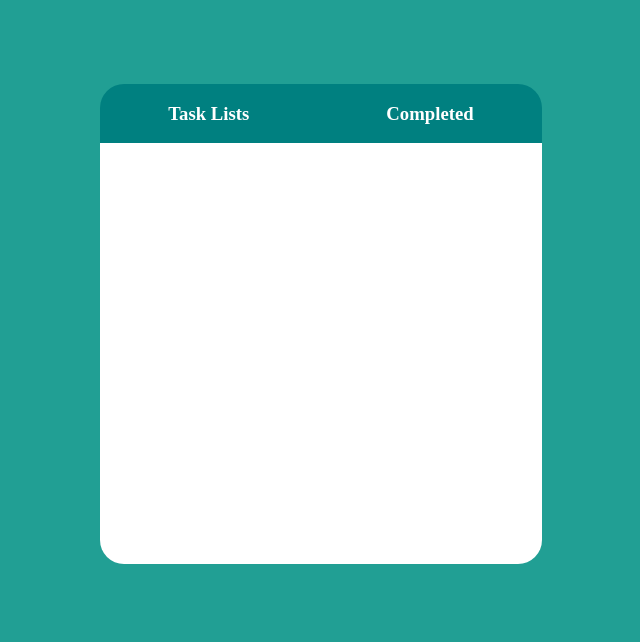
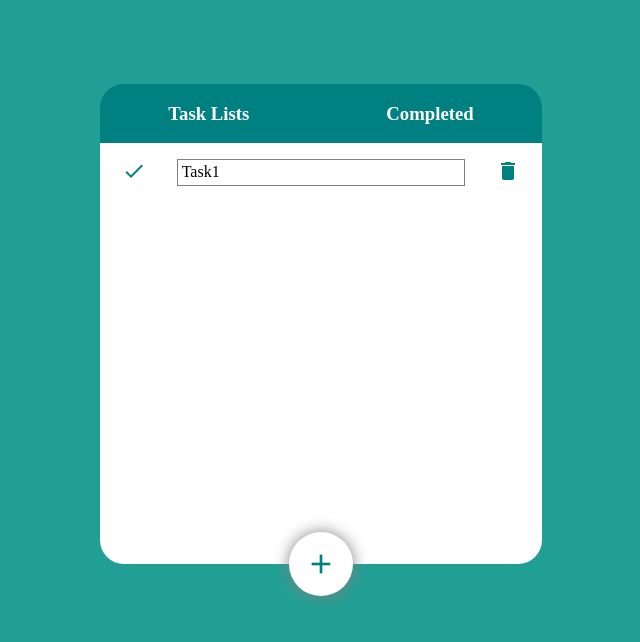
Before and after one commit to ambidexter15/jp2_dev, a plain HTML site: page JP2/Module3/TO_DO_LIST/index.html in a window 1280 px wide. Shown: the whole page, without its empty margins (319-959 px from the left). Drawn offline with Linux system fonts and the light colour scheme.

Commit message:
DOM project

```diff
--- a/JP2/Module3/TO_DO_LIST/index.html
+++ b/JP2/Module3/TO_DO_LIST/index.html
@@ -6,6 +6,8 @@
     <meta name="viewport" content="width=device-width, initial-scale=1.0">
     <title>Document</title>
     <link rel="stylesheet" href="style.css">
+    <link href="https://fonts.googleapis.com/icon?family=Material+Icons"
+      rel="stylesheet">
 </head>
 <body>
     <div class = "container">
@@ -15,8 +17,31 @@
         </div>
 
         <div class="taskList">
-           <!-- <p>Lorem, ipsum dolor sit amet consectetur adipisicing elit. Nesciunt sint eveniet magnam ex voluptates non animi deserunt sapiente laboriosam nobis quam quisquam facilis beatae maxime consectetur, reiciendis similique. Esse, neque!</p>  -->
+         <div class="taskone">
+             <!-- Done icon
+             taskname
+             delete icon -->
+             <span class="material-icons">
+                done
+                </span>
+
+                <p>Task1</p>
+
+                <span class="material-icons">
+                    delete
+                    </span>
+
+
+
+         </div>
         </div>
+    </div>
+
+    <div class="button">
+        <span class="material-icons">
+            add
+            </span>
+
     </div>
 </body>
 </html>
--- a/JP2/Module3/TO_DO_LIST/style.css
+++ b/JP2/Module3/TO_DO_LIST/style.css
@@ -2,6 +2,8 @@ body{
     background-color: #219F94;
     display: flex;
     justify-content: center;
+    align-items: center;
+    flex-direction: column;
 }
 
 .container{
@@ -35,3 +37,37 @@ body{
 
 
 }
+
+.taskone{
+    display: flex;
+    width : 90%;
+    justify-content: space-between;
+    margin: auto;
+}
+
+p{
+    border: 0.7px solid grey;
+    width: 70%;
+    padding: 0.2rem;
+}
+
+span{
+    margin-top: 1rem;
+    cursor: pointer;
+    color: teal;
+}
+
+.button{
+    width : 4rem;
+    height: 4rem;
+    background-color: white;
+    border-radius: 4rem;
+    display: flex;
+    justify-content: center;
+    margin-top: -2rem;
+    box-shadow: 0px 0px 1rem 0px grey;
+}
+
+.button span{
+    font-size: xx-large;
+}
```
Also changed, not shown: JP2/Module3/TO_DO_LIST/script.js (added).
